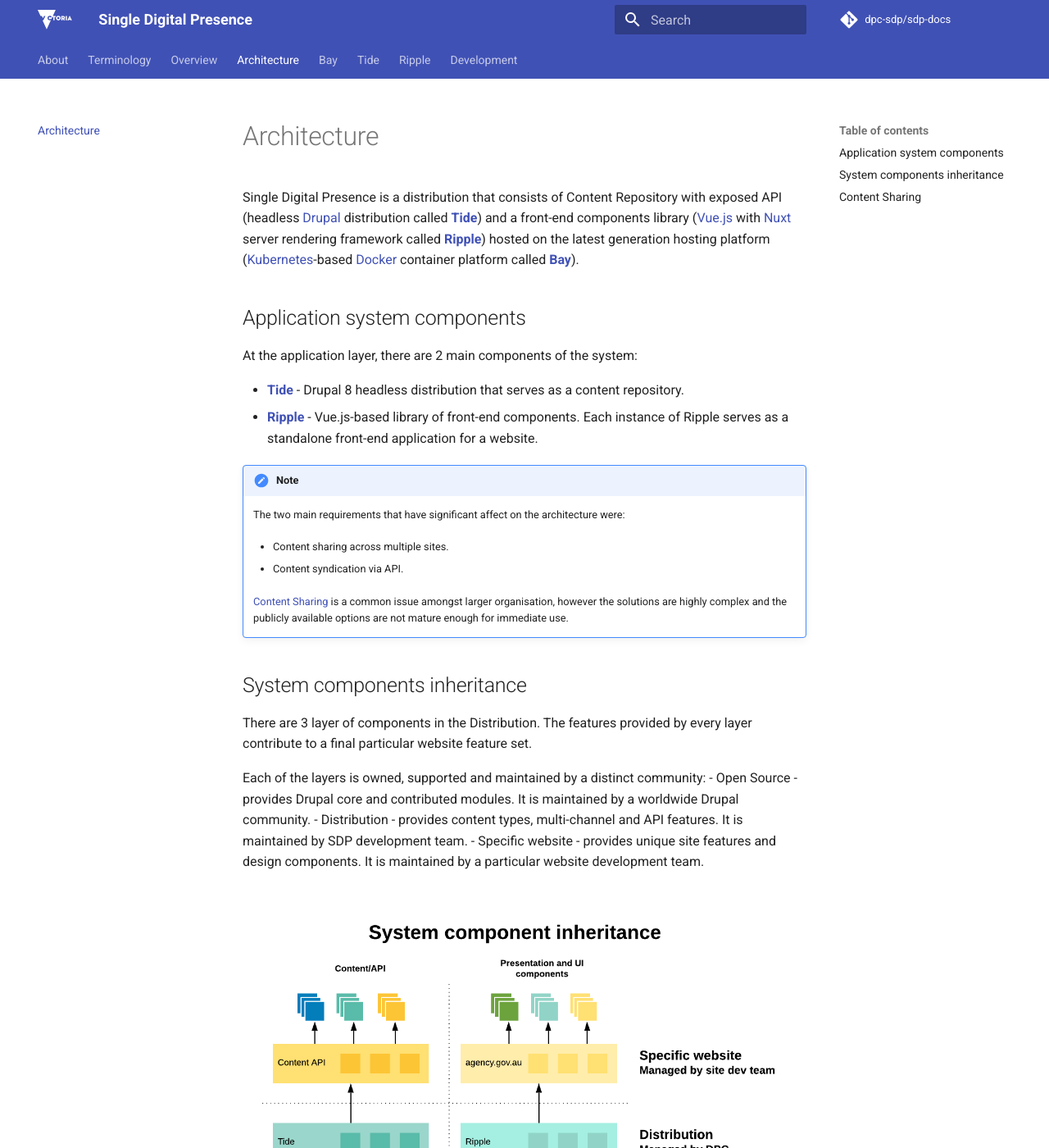
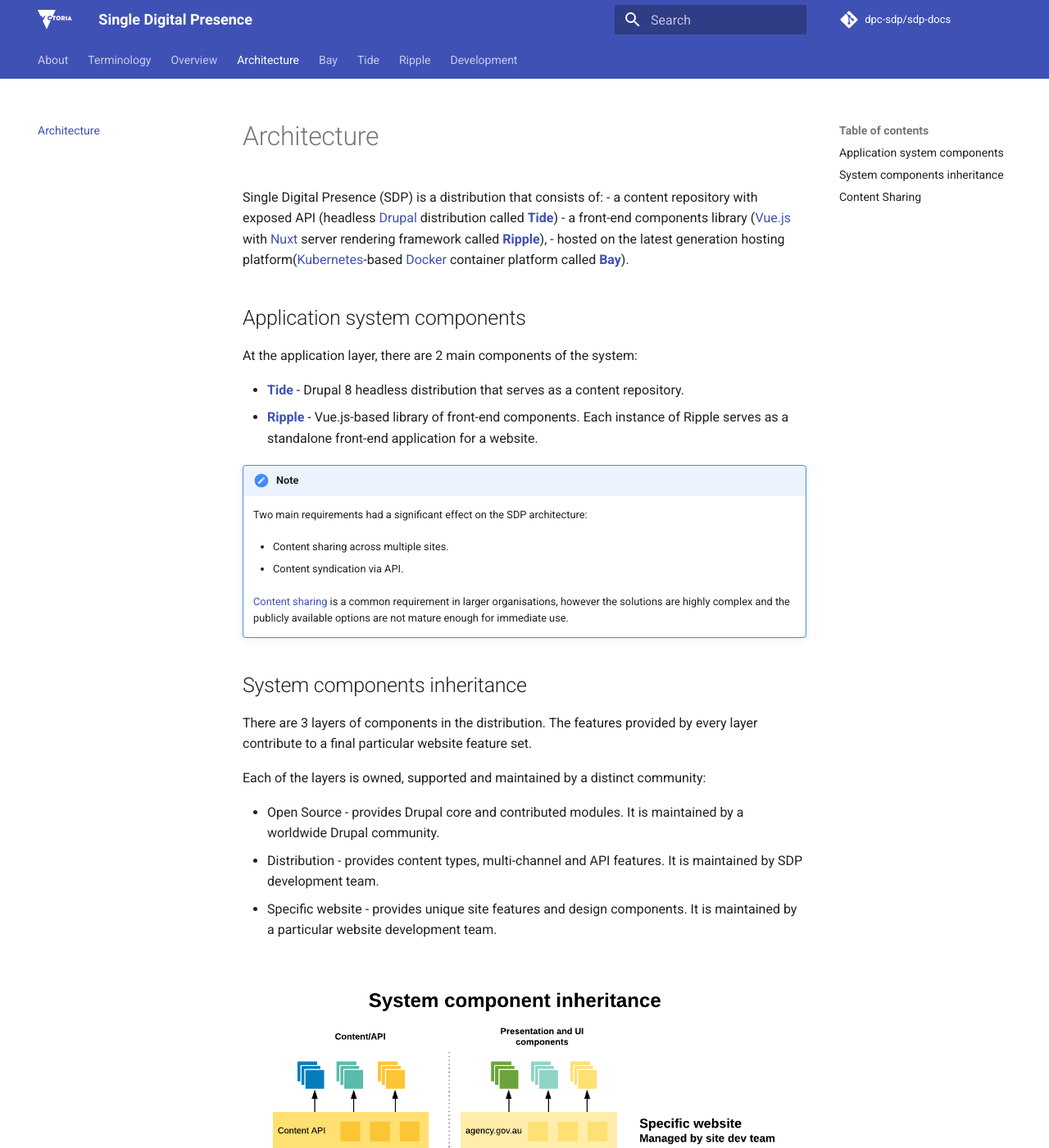
Before and after one commit to dpc-sdp/sdp-docs, an MkDocs documentation site: the page built from docs/architecture.md, in a window 1280 px wide and 1400 px high. Shown: the whole window at 82% size. Built offline with MkDocs 1.6.1 and Material for MkDocs 9.7.7, drawn with Linux system fonts in a browser that asks for light colours; comment, search, counter and statistics services are not loaded.

Commit message:
list format change
@anthony-malkoun can you please also look at ## System components inheritance section and explain to me what it is trying to say?

```diff
--- a/docs/architecture.md
+++ b/docs/architecture.md
@@ -1,11 +1,11 @@
 # Architecture
 
-Single Digital Presence is a distribution that consists of Content Repository
-with exposed API (headless [Drupal](https://www.drupal.org) distribution called
-**[Tide](/tide)**) and a front-end components library ([Vue.js](https://vuejs
-.org/) with [Nuxt](https://nuxtjs.org/) server rendering framework called
-**[Ripple](/ripple)**) hosted on the latest generation hosting platform
-([Kubernetes](https://kubernetes.io/)-based [Docker](https://www.docker.com/)
+Single Digital Presence (SDP) is a distribution that consists of:
+- a content repository with exposed API (headless [Drupal](https://www.drupal.org) distribution called
+**[Tide](/tide)**)
+- a front-end components library ([Vue.js](https://vuejs.org/) with [Nuxt](https://nuxtjs.org/) server rendering framework called
+**[Ripple](/ripple)**),
+- hosted on the latest generation hosting platform([Kubernetes](https://kubernetes.io/)-based [Docker](https://www.docker.com/)
 container platform called **[Bay](/bay)**).
 
 ## Application system components
@@ -19,23 +19,23 @@
 
 !!! note
 
-    The two main requirements that have significant affect on the architecture
-    were:
+    Two main requirements had a significant effect on the SDP architecture:
 
     - Content sharing across multiple sites.
 
     - Content syndication via API.
 
-    [Content Sharing](#content-sharing) is a common issue amongst larger
-    organisation, however the solutions are highly complex and the publicly
+    [Content sharing](#content-sharing) is a common requirement in larger
+    organisations, however the solutions are highly complex and the publicly
     available options are not mature enough for immediate use.
 
 ## System components inheritance
 
-There are 3 layer of components in the Distribution. The features provided by
+There are 3 layers of components in the distribution. The features provided by
 every layer contribute to a final particular website feature set.
 
 Each of the layers is owned, supported and maintained by a distinct community:
+
 - Open Source - provides Drupal core and contributed modules. It is maintained
   by a worldwide Drupal community.
 - Distribution - provides content types, multi-channel and API features. It is
```
